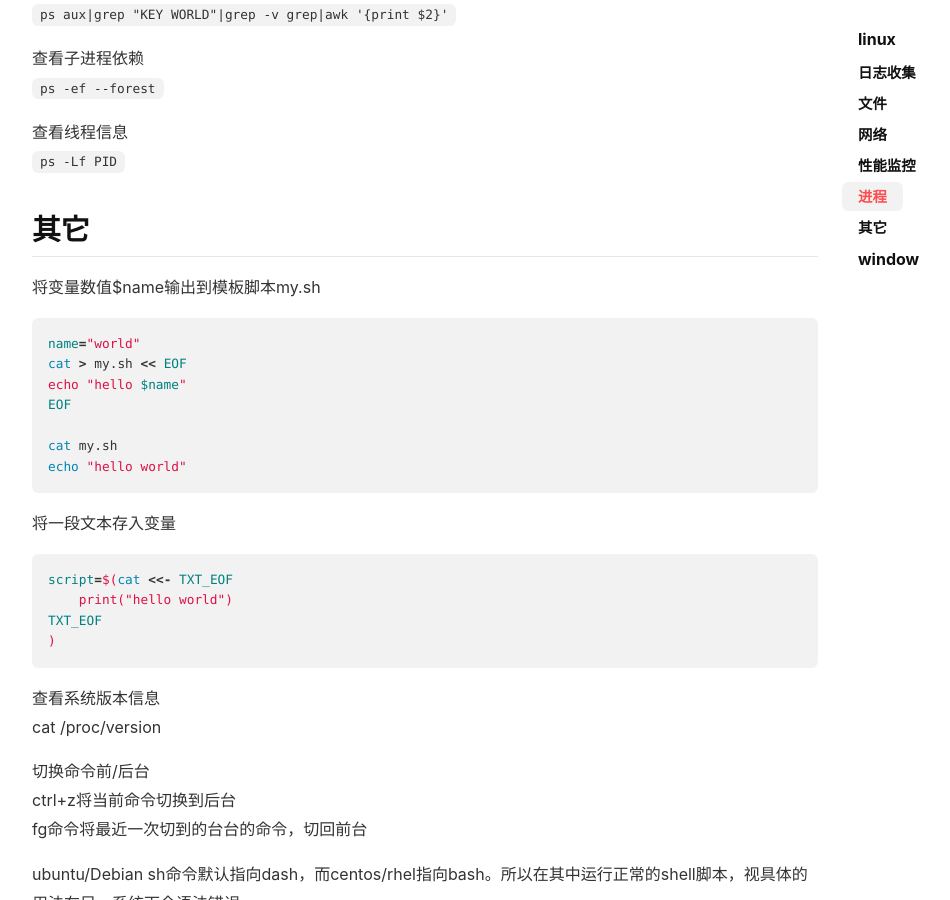
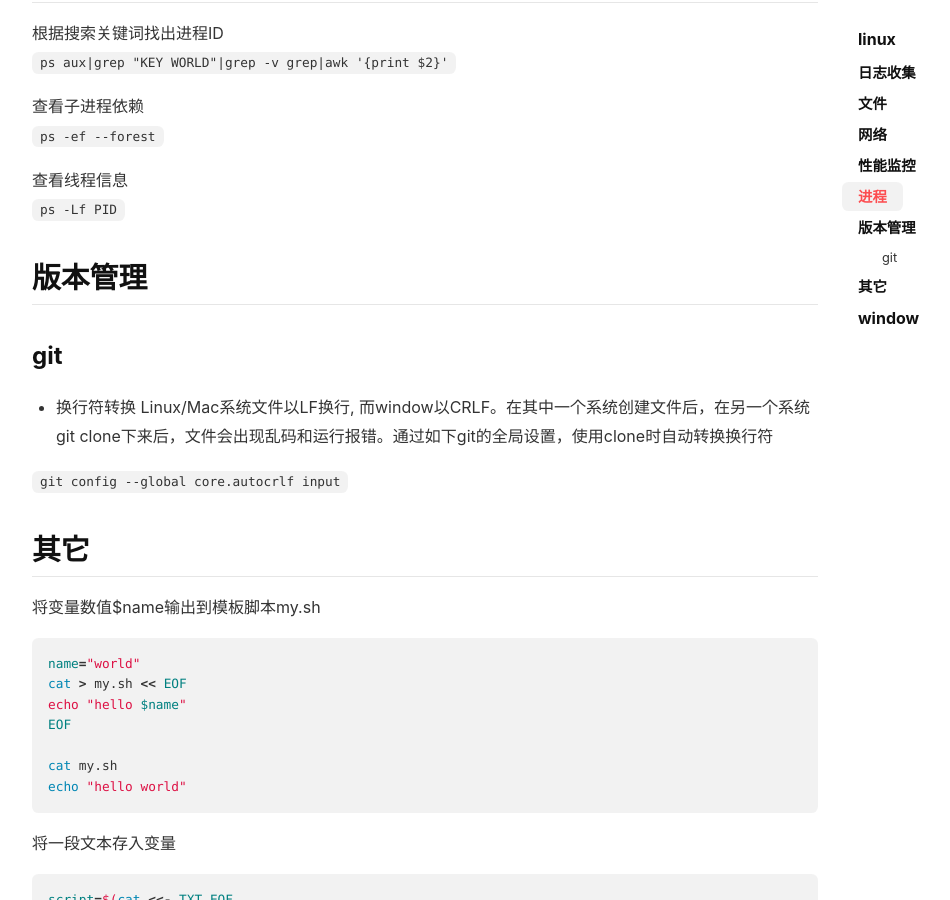
Before and after one commit to lizijie/lizijie.github.io, a Jekyll site: the page built from _posts/2022-06-26-整理常用linux命令.md, in a window 1280 px wide and 900 px high, scrolled down 2708 px. Shown: the whole window, without its empty margins (105-1055 px from the left). Built offline with Jekyll 4.4.1, drawn with Linux system fonts in a browser that asks for light colours; nearby versions of some CDN libraries; comment, search, counter and statistics services are not loaded.

Commit message:
update 2022-06-26-整理常用linux命令

```diff
--- a/_posts/2022-06-26-整理常用linux命令.md
+++ b/_posts/2022-06-26-整理常用linux命令.md
@@ -13,9 +13,11 @@ tags: linux
 
 * 在用grep筛选日志，上下相邻的几条日志会有可能对当时排查问题有另外的提示作用
 1. 选荐-n显示日志的行号，观察该行号附近的日志分析问题，如显示每条error的行号
+
 `grep -n "error" FILE_PATH`
 
 2. 选项-A、-B和-C分别可向下、向上和同时上下，额外显示N行日志。如在error日志行上下再显示5行日志
+
 `grep -C5 "error" FILE_PATH`
 
 * grep多条件筛选日志
@@ -23,6 +25,7 @@ tags: linux
 `grep "error.*role_id:123456" FILE_PATH`
 
 2. 或逻辑，如下搜索包含ERROR或WARN或lua异常栈的日志
+
 `grep --perl-regex -n "WARN|ERR|stack traceback:|\t+" *`
 
 ## 文件
@@ -108,6 +111,15 @@ test.cpp: C source, ASCII text, with CRLF line terminators
 查看线程信息<br>
 `ps -Lf PID`
 
+## 版本管理
+
+### git
+
+* 换行符转换
+Linux/Mac系统文件以LF换行, 而window以CRLF。在其中一个系统创建文件后，在另一个系统git clone下来后，文件会出现乱码和运行报错。通过如下git的全局设置，使用clone时自动转换换行符
+
+`git config --global core.autocrlf input`
+
 ## 其它
 
 将变量数值$name输出到模板脚本my.sh<br>
```
